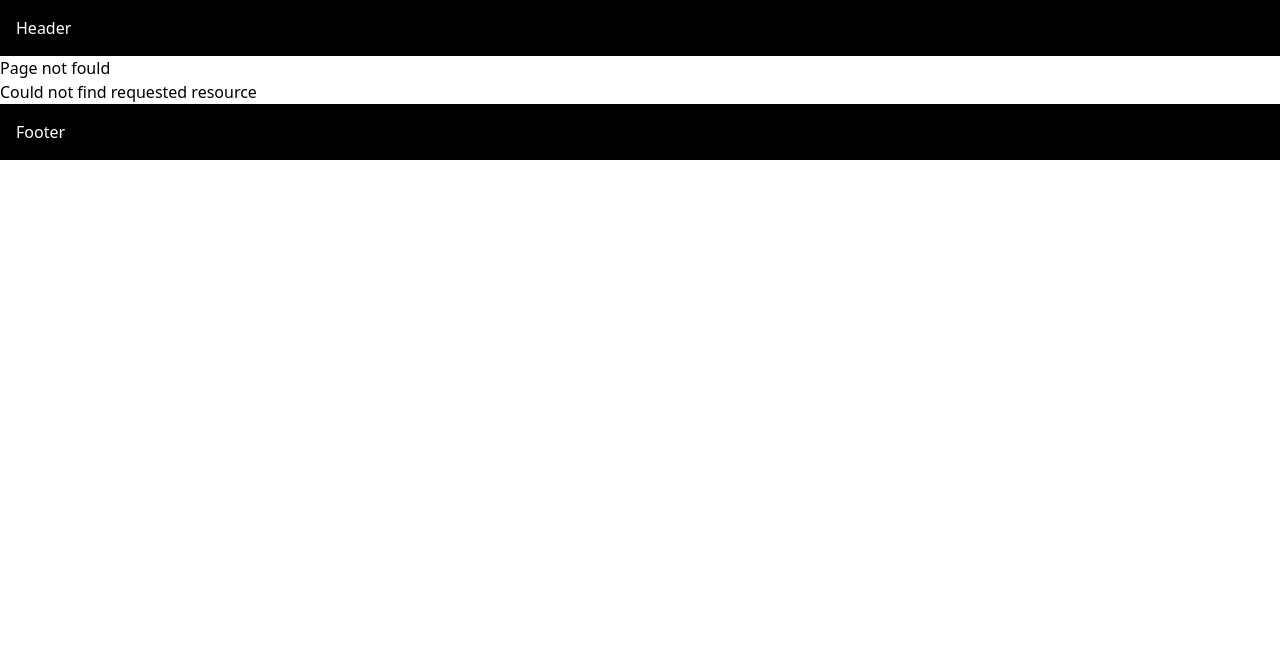
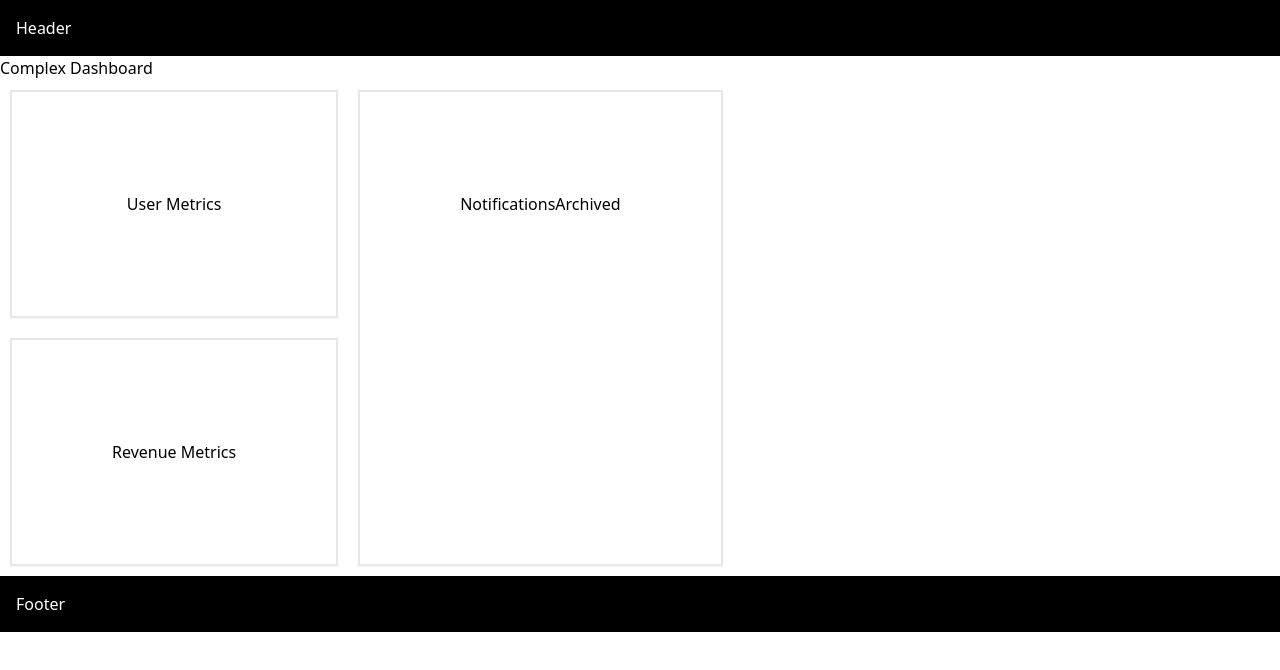
Before and after one commit to swttpch/nextjs-learning, a Next.js app in the folder routing-demo/: page /complex-dashboard in a window 1280 px wide. Before the commit this address had no page. Shown: the top 670 px of the page. Built offline with nearby package versions, Linux system fonts and the light colour scheme.

Commit message:
chore: understading parallel routes & unmatched routes

```diff
--- /dev/null
+++ b/routing-demo/src/app/complex-dashboard/@notifications/archived/page.tsx
@@ -0,0 +1,13 @@
+import Card from '@/components/card'
+import Link from 'next/link'
+
+function ArchivedNotifications() {
+  return (
+    <Card>
+      <div>Archived Notifications</div>
+      <Link href={'/complex-dashboard'}>Default</Link>
+    </Card>
+  )
+}
+
+export default ArchivedNotifications
--- /dev/null
+++ b/routing-demo/src/app/complex-dashboard/@notifications/page.tsx
@@ -0,0 +1,13 @@
+import Card from '@/components/card'
+import Link from 'next/link'
+
+function Notifications() {
+  return (
+    <Card>
+      <div>Notifications</div>
+      <Link href={'/complex-dashboard/archived'}>Archived</Link>
+    </Card>
+  )
+}
+
+export default Notifications
--- /dev/null
+++ b/routing-demo/src/app/complex-dashboard/@revenue/default.tsx
@@ -0,0 +1,7 @@
+import Card from '@/components/card'
+
+function DefaultRevenueMetrics() {
+  return <Card>Revenue Metrics</Card>
+}
+
+export default DefaultRevenueMetrics
--- /dev/null
+++ b/routing-demo/src/app/complex-dashboard/@revenue/page.tsx
@@ -0,0 +1,7 @@
+import Card from '@/components/card'
+
+function RevenueMetrics() {
+  return <Card>Revenue Metrics</Card>
+}
+
+export default RevenueMetrics
--- /dev/null
+++ b/routing-demo/src/app/complex-dashboard/@users/default.tsx
@@ -0,0 +1,7 @@
+import Card from '@/components/card'
+
+function DefaultUsersMetrics() {
+  return <Card>User Metrics</Card>
+}
+
+export default DefaultUsersMetrics
--- /dev/null
+++ b/routing-demo/src/app/complex-dashboard/@users/page.tsx
@@ -0,0 +1,7 @@
+import Card from '@/components/card'
+
+function UsersMetrics() {
+  return <Card>User Metrics</Card>
+}
+
+export default UsersMetrics
--- /dev/null
+++ b/routing-demo/src/app/complex-dashboard/default.tsx
@@ -0,0 +1,5 @@
+function DefaultComplexDashboardPage() {
+  return <h1>Complex Dashboard</h1>
+}
+
+export default DefaultComplexDashboardPage
--- /dev/null
+++ b/routing-demo/src/app/complex-dashboard/layout.tsx
@@ -0,0 +1,24 @@
+export default function DashboardLayout({
+  children,
+  users,
+  revenue,
+  notifications
+}: {
+  children: React.ReactNode
+  users: React.ReactNode
+  revenue: React.ReactNode
+  notifications: React.ReactNode
+}) {
+  return (
+    <div>
+      <div>{children}</div>
+      <div className="flex">
+        <div className="flex flex-col">
+          <div>{users}</div>
+          <div>{revenue}</div>
+        </div>
+        <div className="flex flex-1">{notifications}</div>
+      </div>
+    </div>
+  )
+}
--- /dev/null
+++ b/routing-demo/src/app/complex-dashboard/page.tsx
@@ -0,0 +1,7 @@
+function ComplexDashboardPage() {
+  return ( <h1>
+    Complex Dashboard
+  </h1> );
+}
+
+export default ComplexDashboardPage;
--- /dev/null
+++ b/routing-demo/src/components/card.tsx
@@ -0,0 +1,9 @@
+function Card({ children }: { children: React.ReactNode }) {
+  return (
+    <div className="p-[100px] m-[10px] shadow-sm border-2 flex justify-center align-middle">
+      {children}
+    </div>
+  )
+}
+
+export default Card
```
